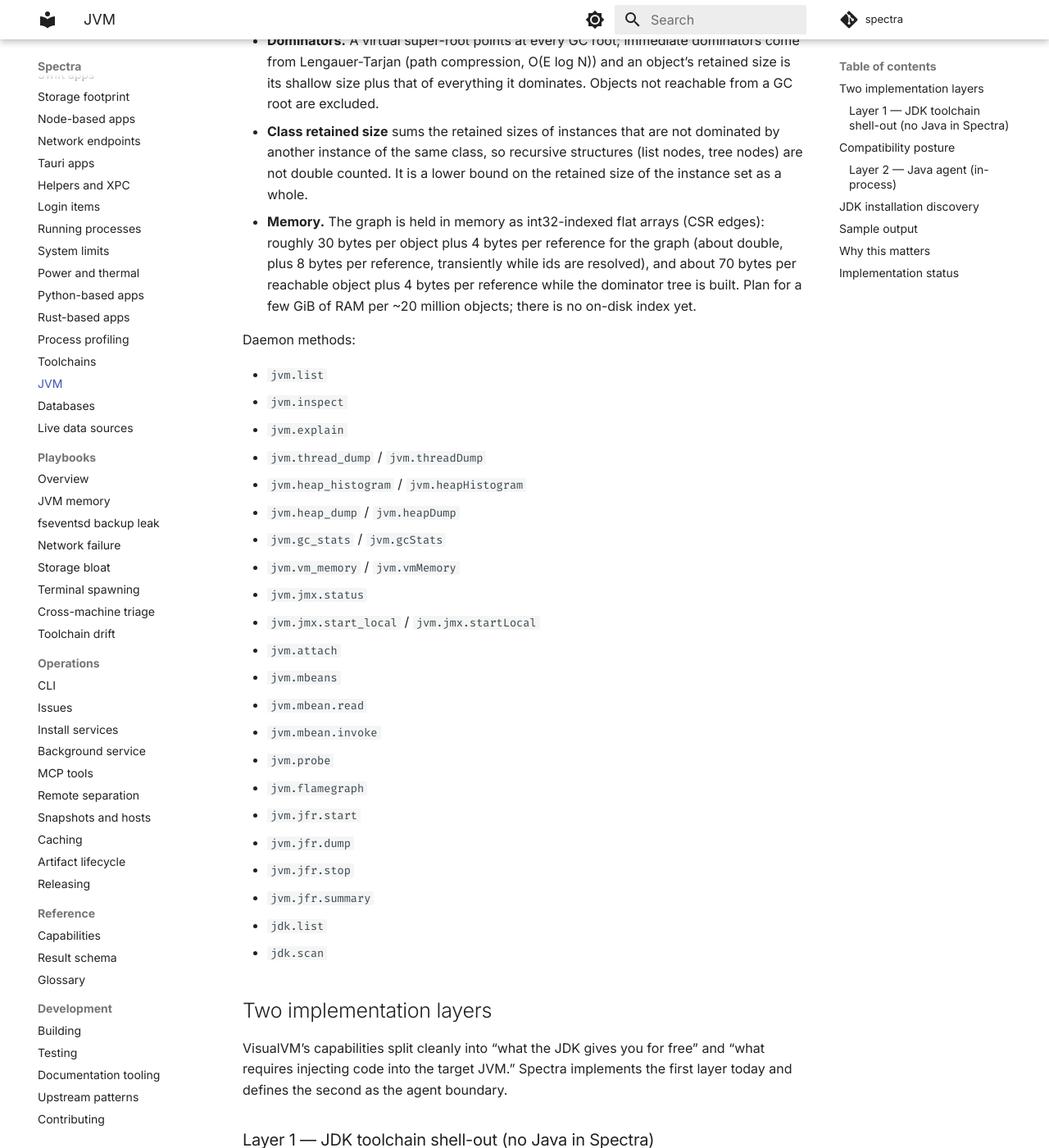
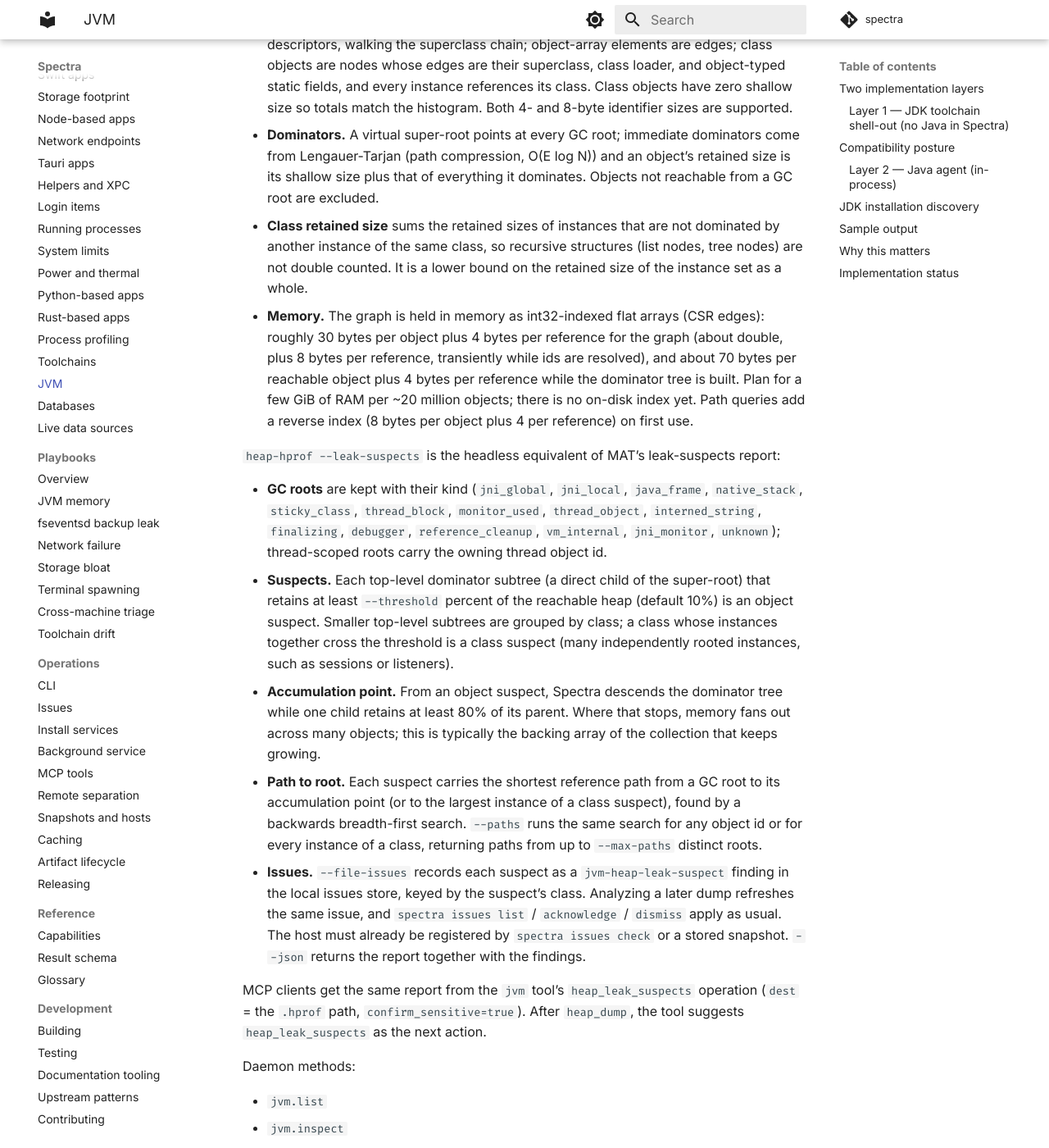
Before and after one commit to kaeawc/spectra, an MkDocs documentation site: the page built from docs/inspection/jvm.md, in a window 1280 px wide and 1400 px high, scrolled down 1907 px. Shown: the whole window at 82% size. Built offline with MkDocs 1.6.1 and Material for MkDocs 9.7.7, drawn with Linux system fonts in a browser that asks for light colours; comment, search, counter and statistics services are not loaded; some of the changed text lies outside the part shown.

Commit message:
docs: document heap leak suspects, paths to GC roots, and issue filing
Co-Authored-By: Claude Opus 5.5 <noreply@anthropic.com>
Hive-Session: https://hive.codes/?session=session-1791473531649-378b5c

```diff
--- a/docs/inspection/jvm.md
+++ b/docs/inspection/jvm.md
@@ -22,7 +22,10 @@ growth suspects — so an `.hprof` can be diffed against a live histogram or
 against another dump to shortlist leak suspects. It also parses the `.hprof`
 object *reference graph* (`ParseObjectGraph`) and builds its dominator tree
 (`ComputeRetained` / `RankRetained`) so objects and classes can be ranked by
-retained size. Object queries (OQL) are out of scope.
+retained size, traces shortest paths to GC roots (`PathsToGCRoots`), and
+produces an automated leak-suspects report (`LeakSuspects`). Object queries
+(OQL) are out of scope: the MCP surface makes the assistant the query
+interface.
 
 Spectra is intended to **supplant VisualVM** for the day-to-day
 "what's this Java process doing" question. JVM inspection is a
@@ -39,6 +42,8 @@ spectra jvm thread-dump [--json] [--summary] <pid>
 spectra jvm heap-histogram [--json] [--suspects N] <pid>
 spectra jvm heap-histogram compare [--json] [--suspects N] <before-file> <after-file>
 spectra jvm heap-hprof [--json] [--suspects N] [--retained] <file.hprof>
+spectra jvm heap-hprof --leak-suspects [--threshold 10] [--file-issues] [--json] <file.hprof>
+spectra jvm heap-hprof --paths <0xID|class> [--max-paths 3] [--json] <file.hprof>
 spectra jvm dominators [--json] [--top N] <file.hprof>
 spectra jvm heap-hprof compare [--json] [--suspects N] <before.hprof> <after.hprof>
 spectra jvm heap-dump [--out <path>] <pid>
@@ -96,8 +101,43 @@ would be freed if the object (or every instance of the class) were collected.
   (CSR edges): roughly 30 bytes per object plus 4 bytes per reference for the
   graph (about double, plus 8 bytes per reference, transiently while ids are
   resolved), and about 70 bytes per reachable object plus 4 bytes per
-  reference while the dominator tree is built. Plan for a few GiB of RAM per ~20 million
-  objects; there is no on-disk index yet.
+  reference while the dominator tree is built. Plan for a few GiB of RAM per
+  ~20 million objects; there is no on-disk index yet. Path queries add a
+  reverse index (8 bytes per object plus 4 per reference) on first use.
+
+`heap-hprof --leak-suspects` is the headless equivalent of MAT's leak-suspects
+report:
+
+- **GC roots** are kept with their kind (`jni_global`, `jni_local`,
+  `java_frame`, `native_stack`, `sticky_class`, `thread_block`,
+  `monitor_used`, `thread_object`, `interned_string`, `finalizing`,
+  `debugger`, `reference_cleanup`, `vm_internal`, `jni_monitor`, `unknown`);
+  thread-scoped roots carry the owning thread object id.
+- **Suspects.** Each top-level dominator subtree (a direct child of the
+  super-root) that retains at least `--threshold` percent of the reachable
+  heap (default 10%) is an object suspect. Smaller top-level subtrees are
+  grouped by class; a class whose instances together cross the threshold is a
+  class suspect (many independently rooted instances, such as sessions or
+  listeners).
+- **Accumulation point.** From an object suspect, Spectra descends the
+  dominator tree while one child retains at least 80% of its parent. Where
+  that stops, memory fans out across many objects; this is typically the
+  backing array of the collection that keeps growing.
+- **Path to root.** Each suspect carries the shortest reference path from a GC
+  root to its accumulation point (or to the largest instance of a class
+  suspect), found by a backwards breadth-first search. `--paths` runs the same
+  search for any object id or for every instance of a class, returning paths
+  from up to `--max-paths` distinct roots.
+- **Issues.** `--file-issues` records each suspect as a
+  `jvm-heap-leak-suspect` finding in the local issues store, keyed by the
+  suspect's class. Analyzing a later dump refreshes the same issue, and
+  `spectra issues list` / `acknowledge` / `dismiss` apply as usual. The host
+  must already be registered by `spectra issues check` or a stored snapshot.
+  `--json` returns the report together with the findings.
+
+MCP clients get the same report from the `jvm` tool's `heap_leak_suspects`
+operation (`dest` = the `.hprof` path, `confirm_sensitive=true`). After
+`heap_dump`, the tool suggests `heap_leak_suspects` as the next action.
 
 Daemon methods:
 
```
Also changed, not shown: docs/design/recommendations-engine.md (+6 -0 lines), docs/playbooks/jvm-memory.md (+11 -0 lines).
